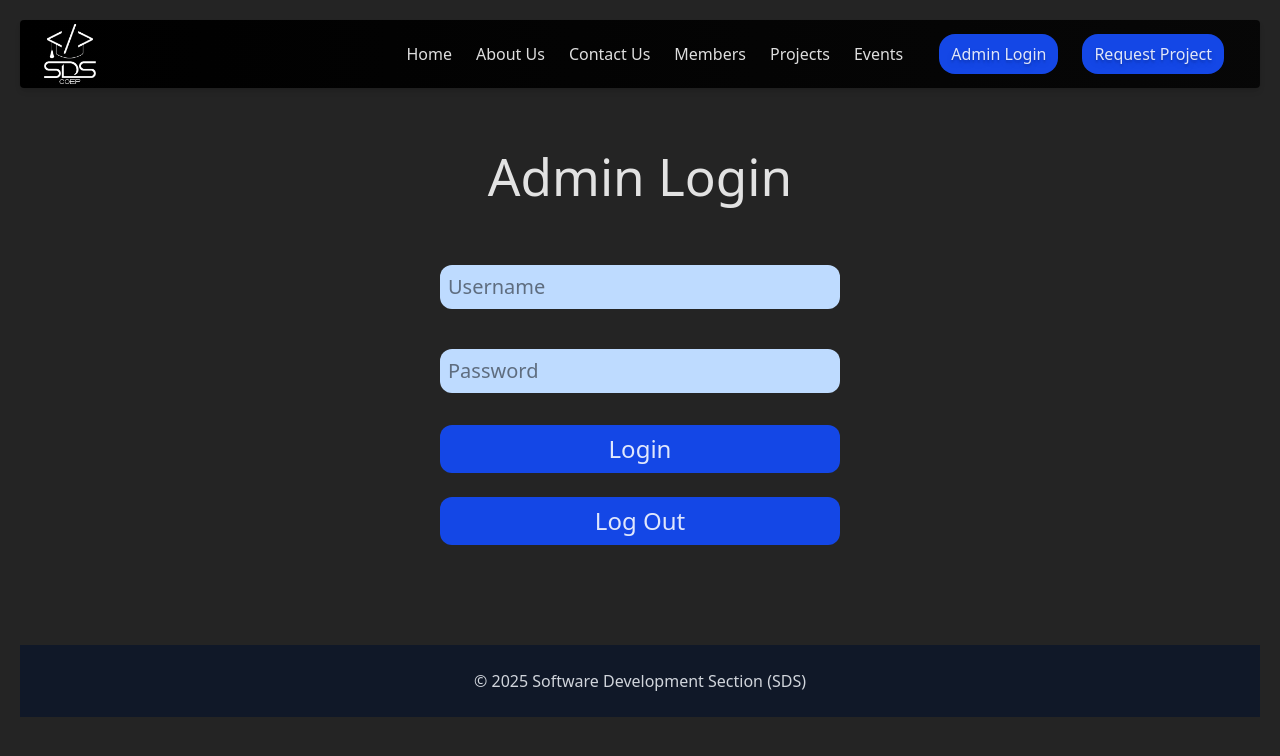
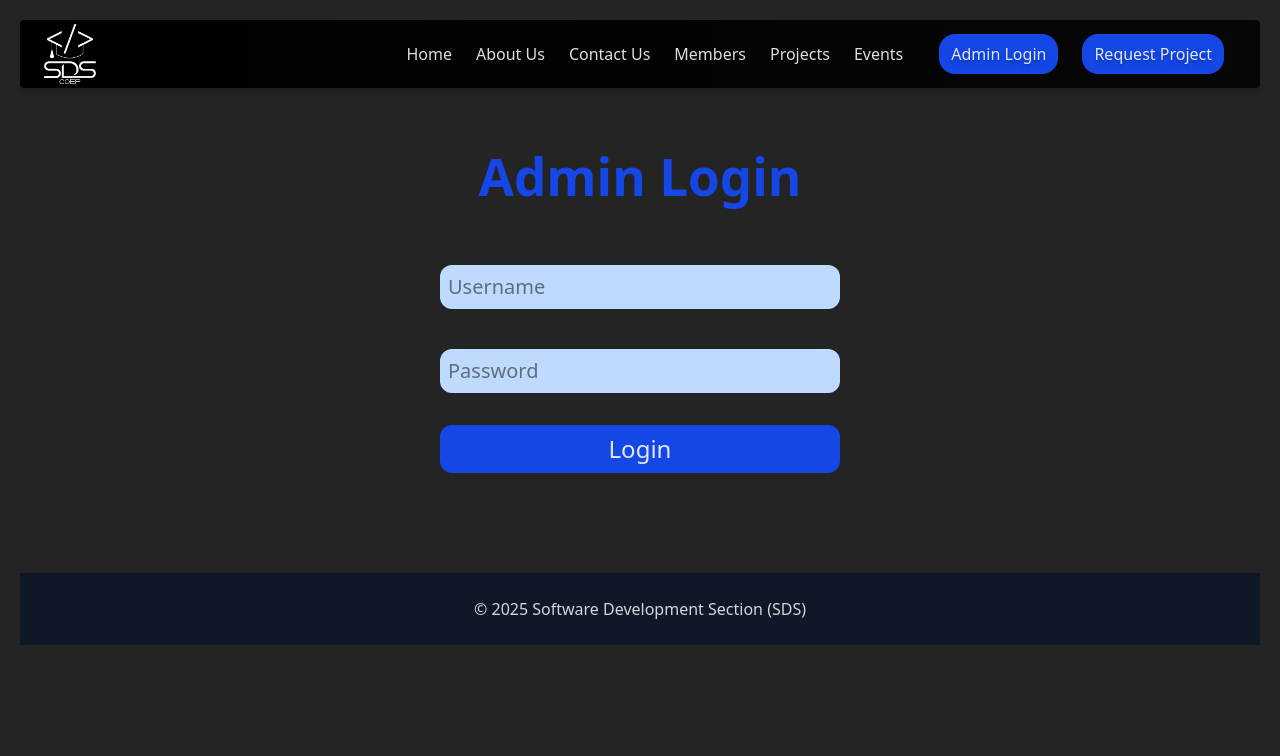
Before and after one commit to atharvamw/SDS, a React (Vite) app in the folder frontend/: page /login in a window 1280 px wide. Shown: the top 756 px of the page. Built offline with nearby package versions, Linux system fonts and the light colour scheme.

Commit message:
Update LoginPage.jsx

```diff
--- a/frontend/src/pages/LoginPage.jsx
+++ b/frontend/src/pages/LoginPage.jsx
@@ -32,11 +32,11 @@ export default function LoginPage(props)
 
     return (
         <form action={handleLogin} className="flex flex-col items-center my-10">
-            <h1 className="text-center mb-10">Admin Login</h1>
+            <h1 className="text-center mb-10 text-blue-700 font-bold">Admin Login</h1>
             <input type="text" name="username" className="text-xl m-5 p-2 bg-blue-200 text-black rounded-xl w-100" placeholder="Username"/>
             <input type="password" name="password" className="text-xl m-5 p-2 bg-blue-200 text-black rounded-xl w-100" placeholder="Password"/>
             <button type="submit" className="text-2xl bg-blue-700 rounded-xl m-3 p-2 cursor-pointer w-100">Login</button>
-            <button type="button" className="text-2xl bg-blue-700 rounded-xl m-3 p-2 cursor-pointer w-100" onClick={handleLogout}>Log Out</button>
+            {Auth.userAuth.username != null ? <button type="button" className="text-2xl bg-blue-700 rounded-xl m-3 p-2 cursor-pointer w-100" onClick={handleLogout}>Log Out</button>: null}
         </form>
 
     )
```
